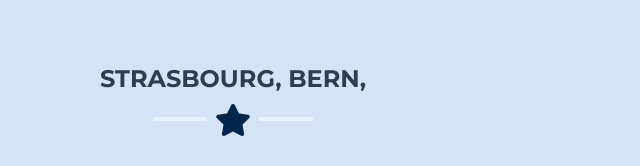
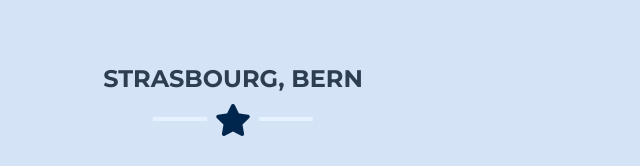
Before and after one commit to songri79/EUROPE, a plain HTML site: page index.html in a window 1280 px wide. Shown: the part 1093-1259 px from the top of the page, 407-1047 px from the left. Drawn offline with Linux system fonts and the light colour scheme.

Commit message:
Add files via upload

```diff
--- a/index.html
+++ b/index.html
@@ -135,7 +135,7 @@
 
   <section class="portfolio" id="portfolio">
   </div>
-      <h4 class="text-center text-uppercase text-secondary mb-0"> Strasbourg, Bern, </h4>
+      <h4 class="text-center text-uppercase text-secondary mb-0"> Strasbourg, Bern</h4>
       <hr class="star-dark mb-5">
       <div class="row">
         <div class="col-md-6 col-lg-4">
```
